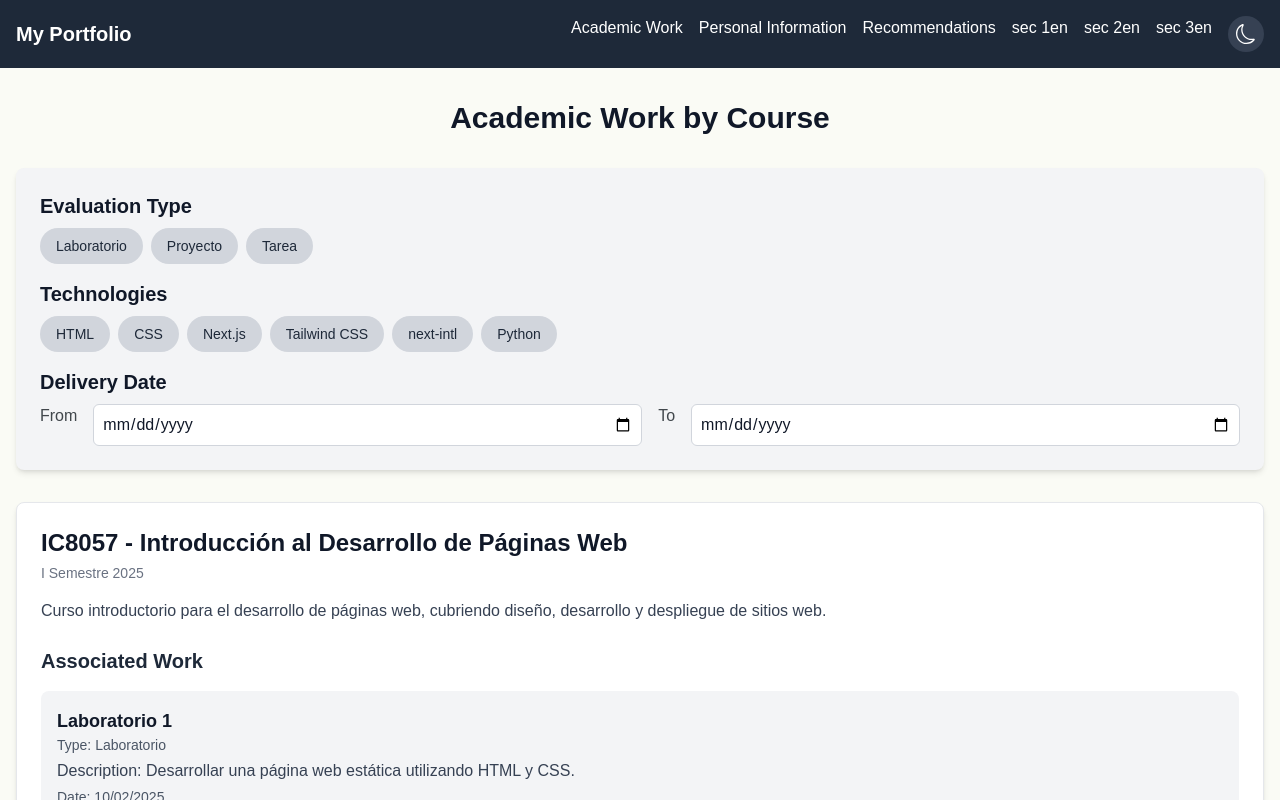
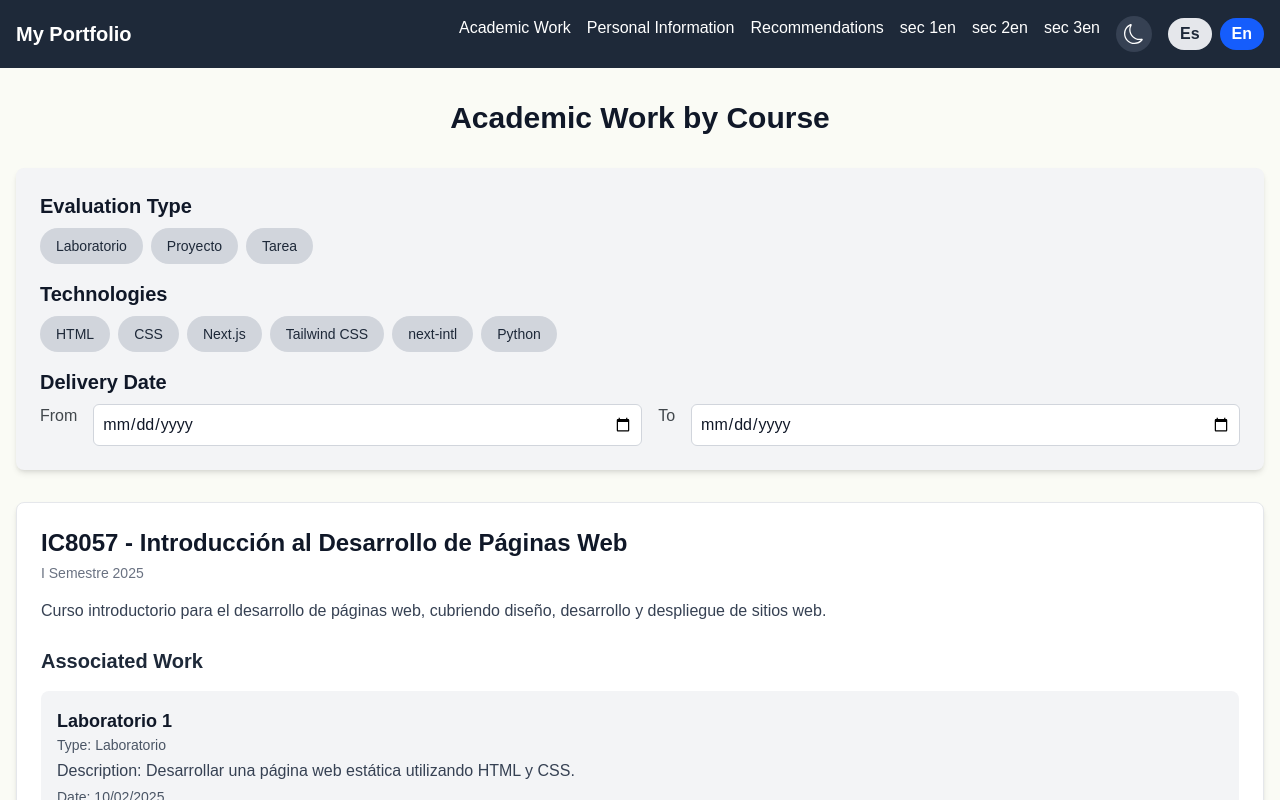
Before and after one commit to tim-scarlith/Portafolio, a Next.js app: page /en/academic-work in a window 1280 px wide. Shown: the top 800 px of the page. Built offline with nearby package versions, Linux system fonts and the light colour scheme.

Commit message:
actualización, cambio de idioma

```diff
--- /dev/null
+++ b/src/app/components/LocaleSwitcher.tsx
@@ -0,0 +1,36 @@
+'use client';
+
+import { useLocale } from 'next-intl';
+import { useRouter, usePathname } from '@/i18n/routing';
+
+export default function LocaleSwitcher() {
+  const locale = useLocale();
+  const router = useRouter();
+  const pathname = usePathname();
+
+  const handleChange = (newLocale: string) => {
+    // La función replace de useRouter cambia la URL manteniendo el estado
+    router.replace(pathname, { locale: newLocale });
+  };
+
+  return (
+    <div className="flex items-center gap-2">
+      <button
+        onClick={() => handleChange('es')}
+        className={`px-3 py-1 rounded-full font-semibold transition-colors duration-300 ${
+          locale === 'es' ? 'bg-blue-600 text-white' : 'bg-gray-200 text-gray-800'
+        }`}
+      >
+        Es
+      </button>
+      <button
+        onClick={() => handleChange('en')}
+        className={`px-3 py-1 rounded-full font-semibold transition-colors duration-300 ${
+          locale === 'en' ? 'bg-blue-600 text-white' : 'bg-gray-200 text-gray-800'
+        }`}
+      >
+        En
+      </button>
+    </div>
+  );
+}
--- a/src/app/components/Navbar.tsx
+++ b/src/app/components/Navbar.tsx
@@ -2,6 +2,7 @@
 import ThemeToggle from '@/app/components/ThemeToggle'; // Import the new component
 import {Link} from "@/i18n/routing";
 import { getTranslations } from "next-intl/server";
+import LocaleSwitcher from "./LocaleSwitcher";
 
 export default async function Navbar() {
 const t = await getTranslations('Navbar');
@@ -32,6 +33,7 @@ const t = await getTranslations('Navbar');
             {t('sec3')}
           </Link>
           <ThemeToggle />
+          <LocaleSwitcher />
         </div>
       </div>
     </nav>
```
